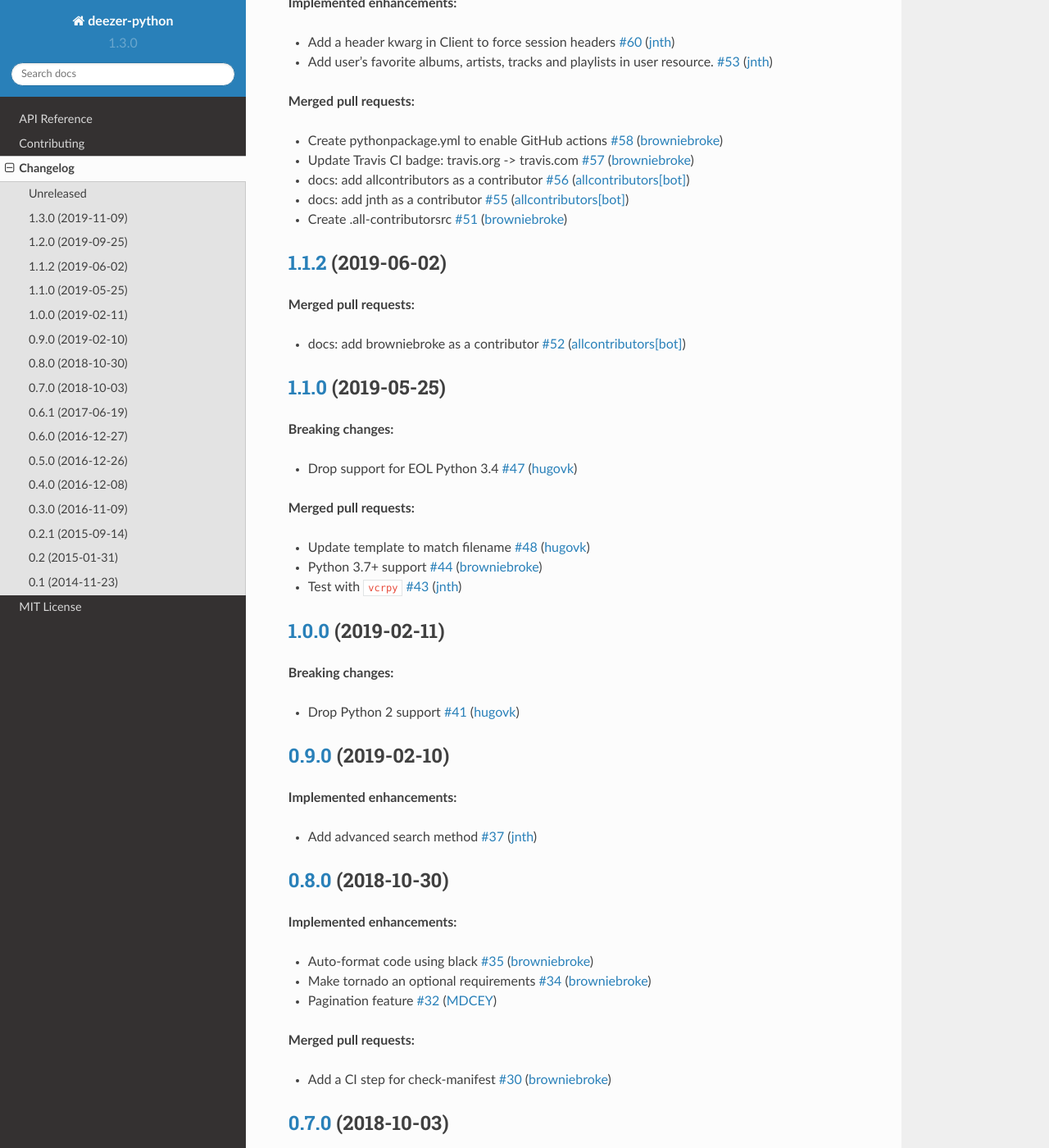
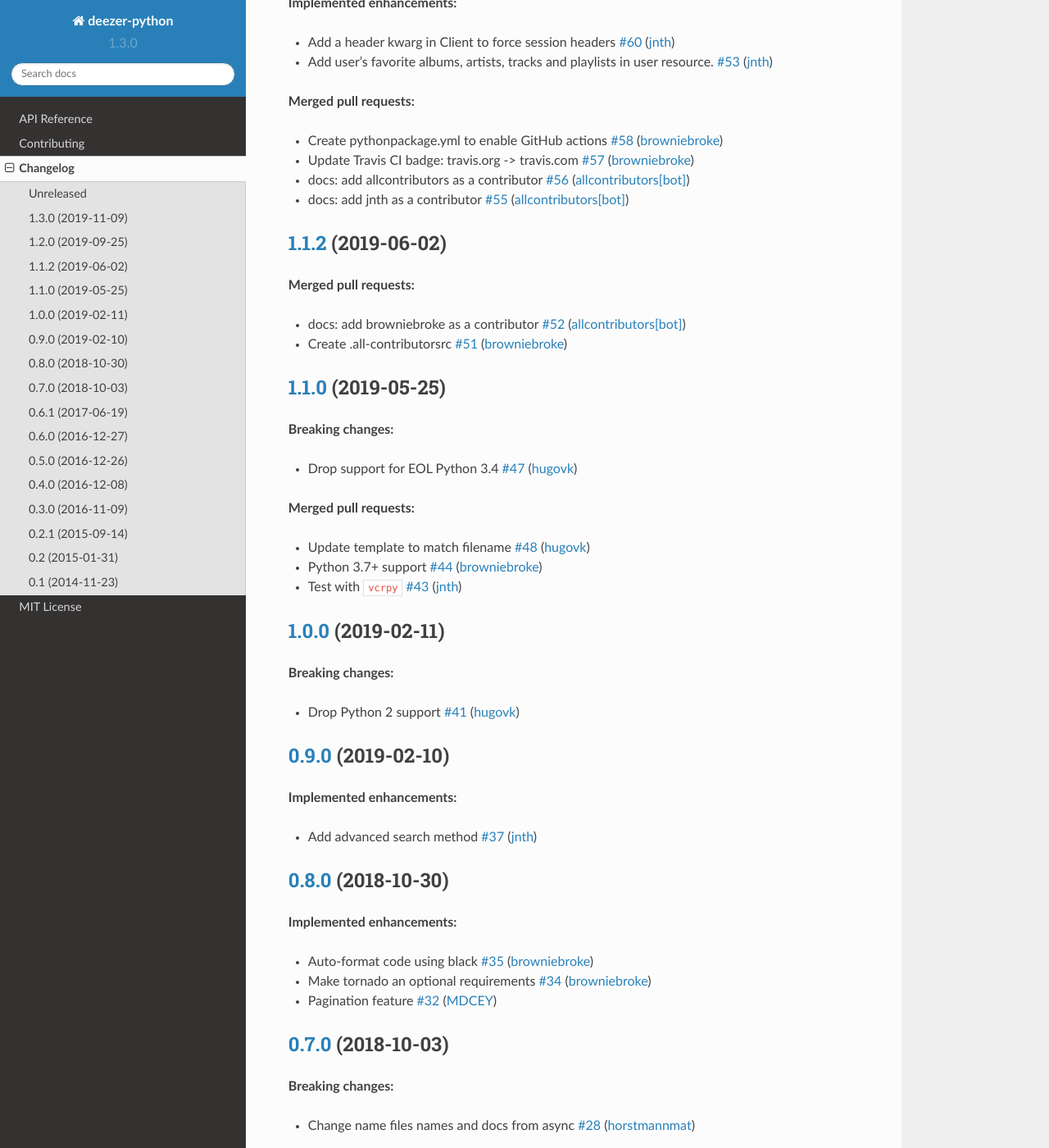
Before and after one commit to springer12/deezer-python, a Sphinx documentation site: the page built from docs/source/changelog.md, in a window 1280 px wide and 1400 px high, scrolled down 912 px. Shown: the whole window at 82% size. Built offline with Sphinx 7.4.7 and the Read the Docs theme 2.0.0, drawn with Linux system fonts in a browser that asks for light colours; some of the changed text lies outside the part shown.

Commit message:
Update Changelog

```diff
--- a/docs/source/changelog.md
+++ b/docs/source/changelog.md
@@ -41,13 +41,13 @@
 - Update Travis CI badge: travis.org -\> travis.com [\#57](https://github.com/browniebroke/deezer-python/pull/57) ([browniebroke](https://github.com/browniebroke))
 - docs: add allcontributors as a contributor [\#56](https://github.com/browniebroke/deezer-python/pull/56) ([allcontributors[bot]](https://github.com/apps/allcontributors))
 - docs: add jnth as a contributor [\#55](https://github.com/browniebroke/deezer-python/pull/55) ([allcontributors[bot]](https://github.com/apps/allcontributors))
-- Create .all-contributorsrc [\#51](https://github.com/browniebroke/deezer-python/pull/51) ([browniebroke](https://github.com/browniebroke))
 
 ## [1.1.2](https://github.com/browniebroke/deezer-python/tree/1.1.2) (2019-06-02)
 
 **Merged pull requests:**
 
 - docs: add browniebroke as a contributor [\#52](https://github.com/browniebroke/deezer-python/pull/52) ([allcontributors[bot]](https://github.com/apps/allcontributors))
+- Create .all-contributorsrc [\#51](https://github.com/browniebroke/deezer-python/pull/51) ([browniebroke](https://github.com/browniebroke))
 
 ## [1.1.0](https://github.com/browniebroke/deezer-python/tree/1.1.0) (2019-05-25)
 
@@ -81,10 +81,6 @@
 - Make tornado an optional requirements [\#34](https://github.com/browniebroke/deezer-python/pull/34) ([browniebroke](https://github.com/browniebroke))
 - Pagination feature [\#32](https://github.com/browniebroke/deezer-python/pull/32) ([MDCEY](https://github.com/MDCEY))
 
-**Merged pull requests:**
-
-- Add a CI step for check-manifest [\#30](https://github.com/browniebroke/deezer-python/pull/30) ([browniebroke](https://github.com/browniebroke))
-
 ## [0.7.0](https://github.com/browniebroke/deezer-python/tree/0.7.0) (2018-10-03)
 
 **Breaking changes:**
```
Also changed, not shown: other parts of docs/source/changelog.md (+1 -0 lines).
